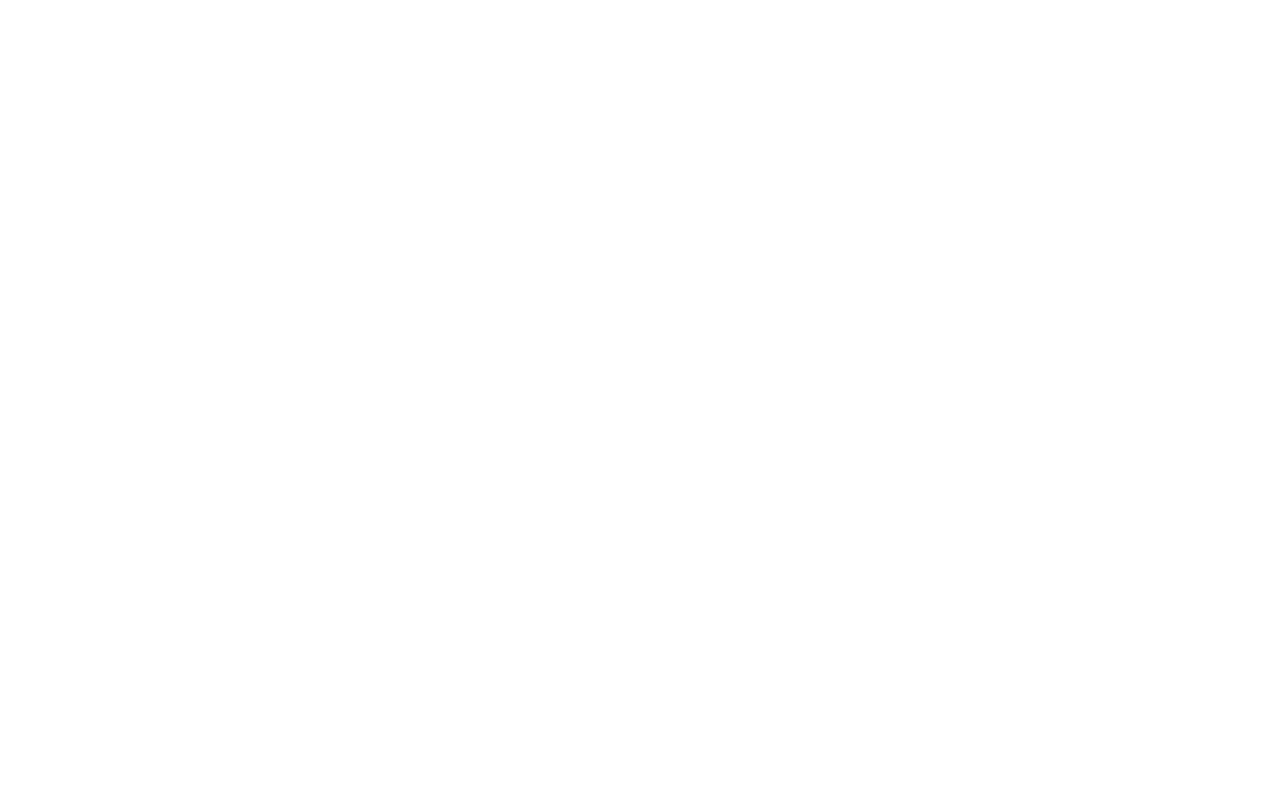
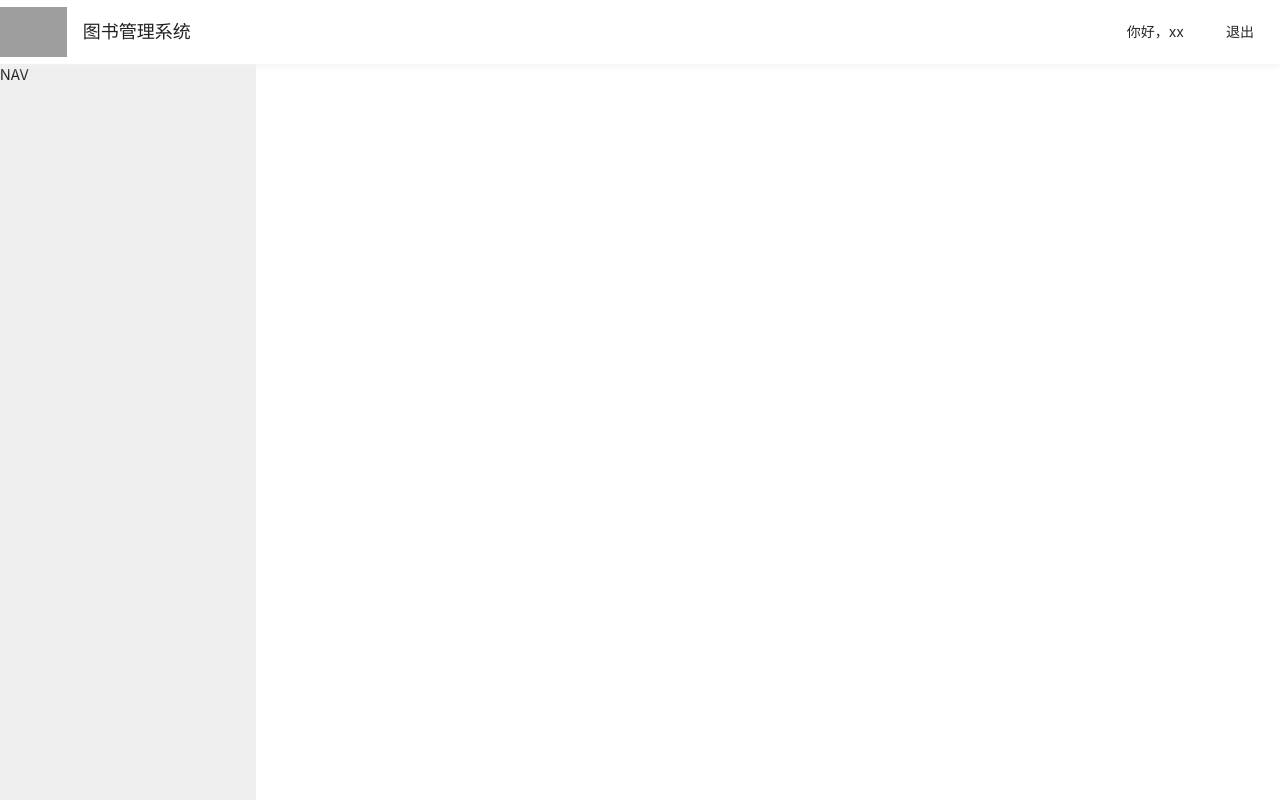
Before and after one commit to lhy857/book-mgr, a Vue app in the folder book-mgr-fe/: page / in a window 1280 px wide. Before the commit this address had no page. Built offline with nearby package versions, Linux system fonts and the light colour scheme; grey boxes are pictures that could not be loaded.

Commit message:
完成基础布局

```diff
--- /dev/null
+++ b/book-mgr-fe/src/layout/BasicLayout/Nav/index.vue
@@ -0,0 +1,5 @@
+<template>
+  <div>
+    NAV
+  </div>
+</template>
--- /dev/null
+++ b/book-mgr-fe/src/layout/BasicLayout/index.js
@@ -0,0 +1,8 @@
+import { defineComponent } from 'vue';
+import Nav from './Nav/index.vue'
+
+export default defineComponent({
+  components: {
+    AppNav: Nav,
+  },
+});
--- /dev/null
+++ b/book-mgr-fe/src/layout/BasicLayout/index.scss
@@ -0,0 +1,72 @@
+.basic-layout {
+    .app-header-placeholder {
+        height: 64px;
+        width: 100%;
+    }
+
+    .app-header {
+        height: 64px;
+        position: fixed;
+        top: 0;
+        left: 0;
+        background-color: #fff;
+        box-shadow: 0 2px 8px #f0f1f2;
+        display: flex;
+        align-items: center;
+        justify-content: space-between;
+        padding: 0 16px px;
+        width: 100%;
+        z-index: 1;
+
+        .left {
+            display: flex;
+            align-items: center;
+
+            img {
+                height: 50px;
+                margin-right: 16px;
+            }
+
+            .title {
+                color: rgba(0,0,0,.87);
+                font-size: 18px;
+            }
+        }
+
+        .right {
+            display: flex;
+            align-items: center;
+
+            .logout {
+                width: 80px;
+                text-align: center;
+                height: 64px;
+                line-height: 64px;
+                cursor: pointer;
+                margin-left: 16px;
+
+                &:hover {
+                    background-color: red;
+                }
+            }
+        }
+    }
+
+    .app-content {
+        display: flex;
+
+        .left {
+            width: 256px;
+            background-color: #efefef;
+            position: fixed;
+            top: 64px;
+            bottom: 0px;
+        }
+
+        .right {
+            flex: 1;
+            padding: 24px;
+            margin-left: 256px;
+        }
+    }
+}
--- /dev/null
+++ b/book-mgr-fe/src/layout/BasicLayout/index.vue
@@ -0,0 +1,32 @@
+<template>
+  <div class="basic-layout">
+    <div class="app-header">
+      <div class="left">
+        <img
+          src="https://ncstatic.clewm.net/rsrc/2020/1016/02/4757e4910cb527fc040d019a93ded74f.png?x-oss-process=image/resize,w_750/format,gif/sharpen,100/quality,Q_80/interlace,1/auto-orient,1"
+          alt=""
+        />
+        <div class="title">图书管理系统</div>
+      </div>
+      <div class="right">
+        <div class="hello-msg">你好，xx</div>
+        <div class="logout">退出</div>
+      </div>
+    </div>
+    <div class="app-header-placeholder"></div>
+    <div class="app-content">
+      <div class="left">
+        <app-nav />
+      </div>
+      <div class="right">
+        <router-view />
+      </div>
+    </div>
+  </div>
+</template>
+
+<script src="./index.js"></script>
+
+<style lang="scss" scoped>
+@import "./index.scss";
+</style>
--- a/book-mgr-fe/src/router/index.js
+++ b/book-mgr-fe/src/router/index.js
@@ -6,12 +6,19 @@
     name: 'Auth',
     component: () => import(/* webpackChunkName: "auth" */ '../views/Auth/index.vue'),
   },
-  // {
-  //   path: '/about',
-  //   name: 'about',
 
-  //   component: () => import(/* webpackChunkName: "about" */ '../views/AboutView.vue'),
-  // },
+  {
+    path: '/',
+    name: 'BasicLayout',
+    component: () => import(/* webpackChunkName: "BasicLayout" */ '../layout/BasicLayout/index.vue'),
+    children: [
+      {
+        path: 'books',
+        name: 'Books',
+        component: () => import(/* webpackChunkName: "Books" */ '../views/Books/index.vue'),
+      },
+    ],
+  },
 ];
 
 const router = createRouter({
--- /dev/null
+++ b/book-mgr-fe/src/views/Books/index.vue
@@ -0,0 +1,5 @@
+<template>
+  <div>
+    books
+  </div>
+</template>
```
Also changed, not shown: book-mgr-fe/src/layout/BasicLayout/Nav/index.js (added), book-mgr-fe/src/layout/BasicLayout/Nav/index.scss (added), book-mgr-fe/src/views/Books/index.js (added), book-mgr-fe/src/views/Books/index.scss (added).
